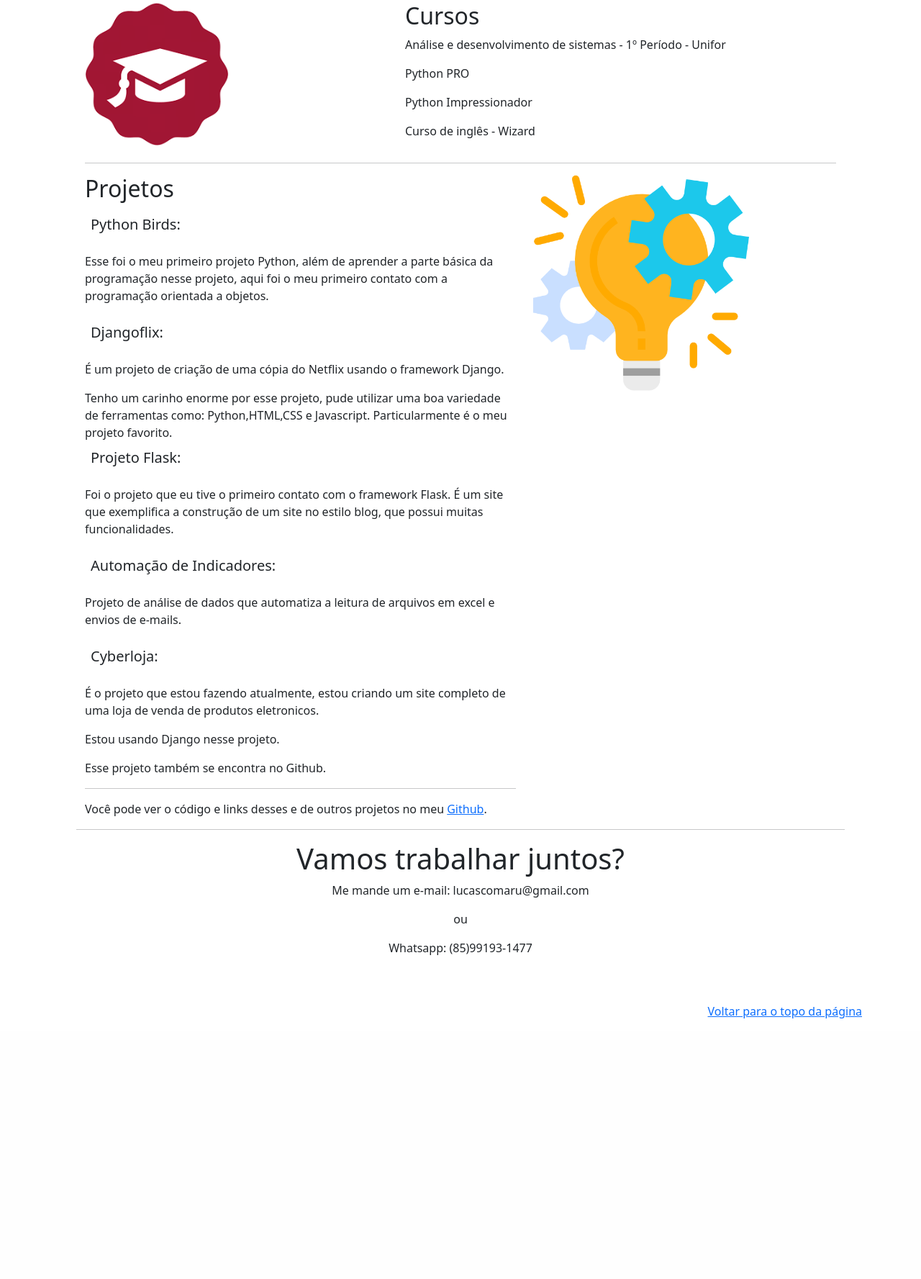
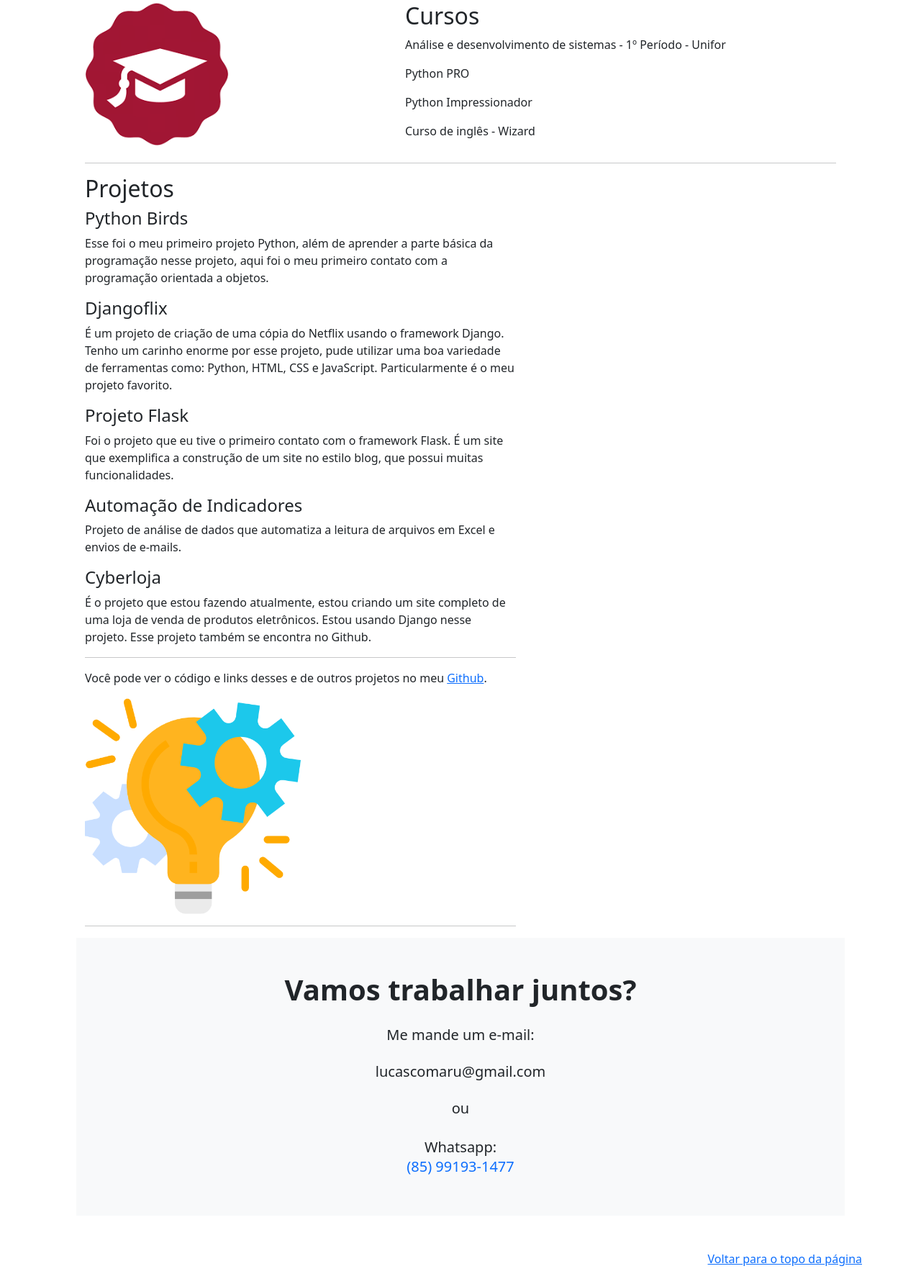
Before and after one commit to lucascomaru/portproject, a Flask app: page / in a window 1280 px wide. Shown: the part 1419-3196 px from the top of the page at 72% size. Before the commit the page ends 2834 px from the top, so only its background shows below. Run offline with Flask 2, Linux system fonts and the light colour scheme; some libraries are stand-ins or nearby versions.

Commit message:
Mais algumas alterações no HTML.

```diff
--- a/portproject/templates/homepage.html
+++ b/portproject/templates/homepage.html
@@ -97,28 +97,32 @@
     <hr class="featurette-divider">
 
     <div class="row featurette">
-      <div class="col-md-7">
-        <h2 id="scrollspyHeading3">Projetos</h2>
-        <p class="lead p-2">Python Birds:<p>
-        Esse foi o meu primeiro projeto Python, além de aprender a parte básica da programação nesse projeto, aqui
-        foi o meu primeiro contato com a programação orientada a objetos.
+  <div class="col-md-7">
+    <h2 id="scrollspyHeading3">Projetos</h2>
 
-        <p class="lead p-2">Djangoflix:<p>
-        <p>É um projeto de criação de uma cópia do Netflix usando o framework Django.</p>
-        Tenho um carinho enorme por esse projeto, pude utilizar uma boa variedade de ferramentas como:
-        Python,HTML,CSS e Javascript. Particularmente é o meu projeto favorito.
+    <div class="project">
+      <h4>Python Birds</h4>
+      <p>Esse foi o meu primeiro projeto Python, além de aprender a parte básica da programação nesse projeto, aqui foi o meu primeiro contato com a programação orientada a objetos.</p>
+    </div>
 
-        <p class="lead p-2">Projeto Flask:<p>
-        Foi o projeto que eu tive o primeiro contato com o framework Flask.
-        É um site que exemplifica a construção de um site no estilo blog,
-        que possui muitas funcionalidades.
-        <p class="lead p-2">Automação de Indicadores:<p>
-        Projeto de análise de dados que automatiza a leitura de arquivos em excel e envios de e-mails.
+    <div class="project">
+      <h4>Djangoflix</h4>
+      <p>É um projeto de criação de uma cópia do Netflix usando o framework Django. Tenho um carinho enorme por esse projeto, pude utilizar uma boa variedade de ferramentas como: Python, HTML, CSS e JavaScript. Particularmente é o meu projeto favorito.</p>
+    </div>
 
-        <p class="lead p-2">Cyberloja:<p>
-        É o projeto que estou fazendo atualmente, estou criando um site completo de uma loja de venda de produtos eletronicos.
-          <p>Estou usando Django nesse projeto.</p>
-       <p> Esse projeto também se encontra no Github.</p>
+    <div class="project">
+      <h4>Projeto Flask</h4>
+      <p>Foi o projeto que eu tive o primeiro contato com o framework Flask. É um site que exemplifica a construção de um site no estilo blog, que possui muitas funcionalidades.</p>
+    </div>
+
+    <div class="project">
+      <h4>Automação de Indicadores</h4>
+      <p>Projeto de análise de dados que automatiza a leitura de arquivos em Excel e envios de e-mails.</p>
+    </div>
+
+    <div class="project">
+      <h4>Cyberloja</h4>
+      <p>É o projeto que estou fazendo atualmente, estou criando um site completo de uma loja de venda de produtos eletrônicos. Estou usando Django nesse projeto. Esse projeto também se encontra no Github.</p>
 
 
         <hr>
@@ -133,17 +137,25 @@
 
       <hr class="featurette-divider">
     </div>
-    <div>
-     <h1 id="scrollspyHeading4" class="font-semibold text-4xl md:text-5xl w-10/12 md:w-3/4 text-center">
-                Vamos trabalhar juntos?
-            </h1>
-      <p class="font-weight-normal text-center">Me mande um e-mail: lucascomaru@gmail.com</p>
-      <p class="font-weight-normal text-center">ou</p>
-      <p class="font-weight-normal text-center">Whatsapp: (85)99193-1477</p>
+    <div class="container-fluid bg-light py-5">
+  <div class="container">
+    <div class="row justify-content-center text-center">
+      <div class="col-lg-8">
+        <h1 class="fw-bold mb-4">Vamos trabalhar juntos?</h1>
+        <p class="lead mb-4">Me mande um e-mail:</p>
+        <p class="h5 mb-4">lucascomaru@gmail.com</p>
+        <p class="lead mb-4">ou</p>
+        <p class="lead mb-0">Whatsapp:</p>
+        <p class="h5"><a href="https://wa.me/5585991931477" class="text-decoration-none stretched-link" target="_blank">(85) 99193-1477</a></p>
+      </div>
+    </div>
+  </div>
+</div>
 
 
+  </div>
+</div>
 
-    </div>
 
   </div><!-- /.container -->
 
```
